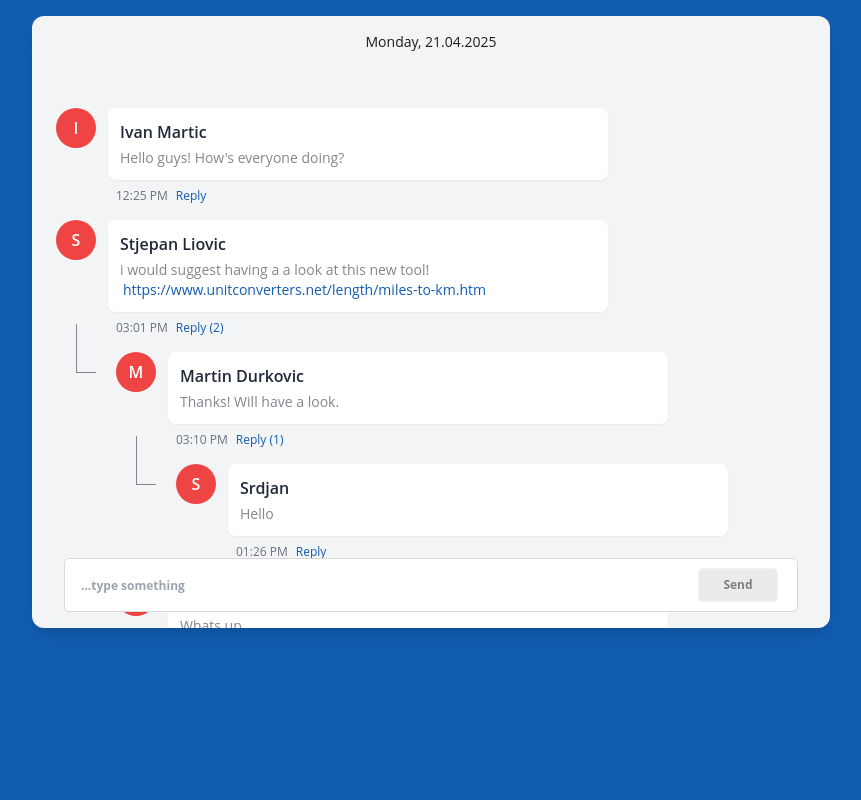
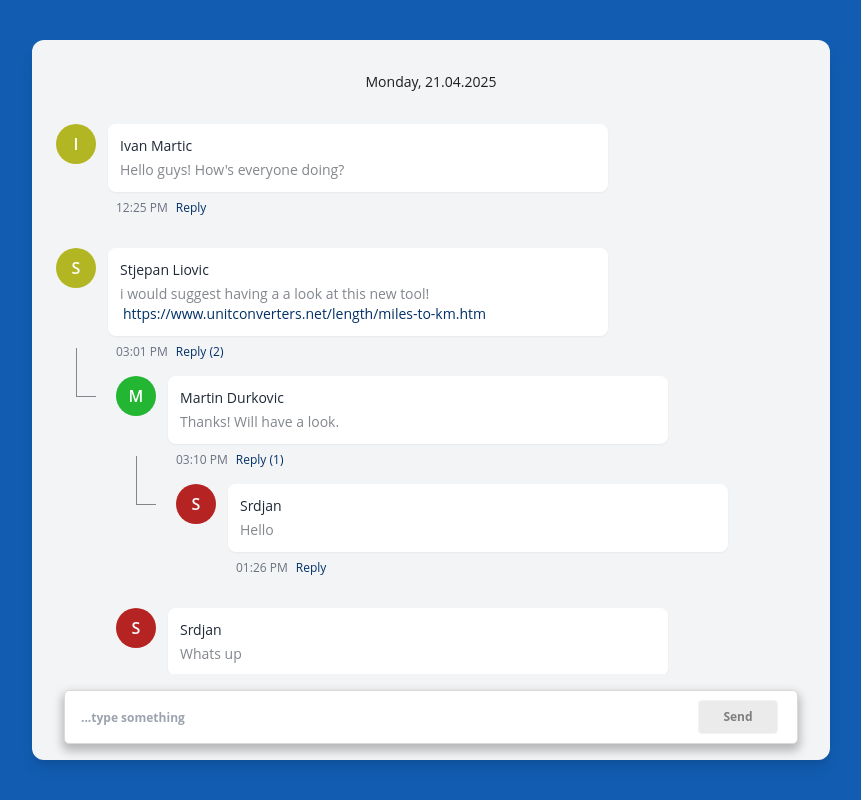
Before and after one commit to nmihin/messenger, a Vue app in the folder messenger-app/: page / in a window 1280 px wide. Shown: the whole page, without its empty margins (209-1070 px from the left). Built offline with nearby package versions, Linux system fonts and the light colour scheme.

Commit message:
fix: layout and styling fixes

```diff
--- a/messenger-app/src/App.vue
+++ b/messenger-app/src/App.vue
@@ -1,21 +1,17 @@
 <template>
-  <div class="min-h-screen bg-primary-500 flex justify-center items-start px-4 py-4 w-[100vw]">
-    <div class="w-full max-w-[798px] bg-gray-100 rounded-xl shadow-lg overflow-hidden relative">
-      <!-- Header with dynamic date -->
-      <div class="text-neutral-900 text-center text-sm py-4">
+  <div class="min-h-screen bg-primary-500 flex justify-center items-center px-4 py-4">
+    <div class="w-full max-w-[798px] bg-gray-100 rounded-xl shadow-lg overflow-hidden flex flex-col" style="height: 90vh;">
+      <div class="text-neutral-900 text-center text-sm py-4 flex-shrink-0 mt-4">
         {{ formattedDate }}
       </div>
-
-      <!-- Messages List -->
-      <div class="p-6 space-y-4 max-h-[70vh] overflow-y-auto pb-20 mr-4">
+      <div class="px-6 flex-grow overflow-y-auto mr-4">
         <CommentList
           :comments="commentsTree"
           @add-comment="handleAddComment"
+          class="space-y-4 pb-4"
         />
       </div>
-
-      <!-- Input Area -->
-      <div class="p-4 absolute w-full bottom-0 z-20">
+      <div class="p-4 flex-shrink-0 bg-transparent">
         <CommentInput @submit="handleAddComment" />
       </div>
     </div>
@@ -38,7 +34,6 @@ const formattedDate = computed(() => {
   return moment().format('dddd, DD.MM.YYYY')
 })
 
-
 function handleAddComment(payload: { text: string | { text: string }; parentId: string | null }) {
   const text = typeof payload.text === 'string' ? payload.text : payload.text.text
 
@@ -57,5 +52,4 @@ function handleAddComment(payload: { text: string | { text: string }; parentId:
   flatComments.value.push(newComment)
   commentsTree.value = buildCommentTree(flatComments.value)
 }
-
 </script>
--- a/messenger-app/src/components/CommentInput.vue
+++ b/messenger-app/src/components/CommentInput.vue
@@ -5,11 +5,11 @@
       @input="onInput"
       @keydown.enter="submit"
       placeholder="...type something"
-   class="w-full border border-neutral-100 rounded-[5px] px-4 py-4 pr-16 focus:outline-none focus:ring-2 focus:ring-primary focus:border-transparent placeholder:text-xs placeholder:font-bold text-sm text-neutral-500"
+   class="shadow-custom w-full border border-neutral-100 rounded-[5px] px-4 py-4 pr-16 focus:outline-none focus:ring-2 focus:ring-primary focus:border-transparent placeholder:text-xs placeholder:font-bold text-sm text-neutral-500"
     />
     <button
       @click="submit"
-      class="absolute right-3 top-1/2 -translate-y-1/2 bg-neutral-100 text-neutral-dark px-4 py-1 rounded-[5px] hover:bg-opacity-80 transition flex items-center justify-center border border-neutral-light mr-6 text-xs font-bold py-2 px-4 rounded min-w-[80px]"
+      class="absolute right-3 top-1/2 -translate-y-1/2 bg-neutral-100 text-neutral-dark hover:bg-opacity-80 transition flex items-center justify-center border border-neutral-light mr-6 text-xs font-bold py-2 px-4 rounded min-w-[80px]"
       :disabled="!input.trim()"
       :class="{ 'opacity-50 cursor-not-allowed': !input.trim() }"
     >
--- a/messenger-app/src/components/CommentItem.vue
+++ b/messenger-app/src/components/CommentItem.vue
@@ -1,11 +1,10 @@
 <template>
-  <div class="mb-4">
-    <!-- Main Comment -->
+  <div class="mb-8">
     <div class="flex gap-3">
-      <!-- Avatar with connector lines -->
       <div class="relative">
         <div
-          class="w-10 h-10 rounded-full bg-red-500 flex items-center justify-center text-white font-semibold relative z-10"
+          class="w-10 h-10 rounded-full flex items-center justify-center text-white font-semibold relative z-10"
+          :style="{ backgroundColor: getAvatarColor(comment.author.name) }"
         >
           <span>{{ comment.author.name.charAt(0) }}</span>
         </div>
@@ -14,7 +13,7 @@
       <div class="flex-1">
         <div class="bg-white p-3 rounded-lg shadow-sm max-w-[500px]">
           <div class="flex items-center gap-2">
-            <span class="font-semibold text-gray-800">{{ comment.author.name }}</span>
+            <span class="font-medium text-gray-800 text-sm">{{ comment.author.name }}</span>
           </div>
           <div class="flex items-center justify-between mt-1">
             <p class="text-sm text-neutral-500" v-html="formatCommentText(comment.text)"></p>
@@ -24,7 +23,7 @@
           <span class="text-xs text-gray-500">{{ formattedTime }}</span>
           <button
             @click="replying = !replying"
-            class="text-xs text-primary-500 hover:text-blue-700"
+            class="text-xs text-primary-700 hover:text-blue-700 font-medium"
           >
             {{ replying ? 'Cancel' : `Reply${comment.children?.length ? ` (${comment.children.length})` : ''}` }}
           </button>
@@ -32,7 +31,7 @@
         <!-- Reply Form -->
         <div v-if="replying" class="mt-2 pl-10 ">
           <CommentInput
-            @submit="submitReply"
+            @submit="(payload) => submitReply(payload.text)"
             @typing="onTyping"
             class="rounded-lg"
           />
@@ -40,12 +39,10 @@
       </div>
     </div>
 
-    <!-- Nested Replies with L-shaped connector -->
     <div
       v-if="comment.children?.length"
       class="mt-2 ml-5 pl-10 relative"
     >
-      <!-- Horizontal connector line -->
       <div
         class="absolute top-5 left-0 w-5 h-px bg-neutral-500 vertical-line"
       ></div>
@@ -70,12 +67,25 @@ const emit = defineEmits<{ (e: 'add-reply', payload: { text: string; parentId: s
 const replying = ref(false)
 const isTyping = ref(false)
 
+const avatarColors = ['#B62323', '#23B632', '#B3B623']
+
+function getAvatarColor(name: string): string {
+  if (!name) return avatarColors[0]
+
+  let hash = 0
+  for (let i = 0; i < name.length; i++) {
+    hash = name.charCodeAt(i) + ((hash << 5) - hash)
+  }
+  const index = Math.abs(hash) % avatarColors.length
+  return avatarColors[index]
+}
+
 function formatCommentText(text: unknown) {
   if (typeof text !== 'string') return ''
 
   const urlRegex = /(https?:\/\/[^\s]+)/g
   return text.replace(urlRegex, url => {
-    return `<a href="${url}" class="text-primary-500 hover:underline" target="_blank" rel="noopener noreferrer">${url}</a>`
+    return `<a href="${url}" class="text-primary-700 hover:underline" target="_blank" rel="noopener noreferrer">${url}</a>`
   })
 }
 
@@ -109,7 +119,6 @@ const formattedTime = computed(() => {
   min-height: 49px;
 }
 
-/* Style for links in comments */
 .text-blue-500 {
   color: #3b82f6;
 }
--- a/messenger-app/tailwind.config.js
+++ b/messenger-app/tailwind.config.js
@@ -7,15 +7,18 @@ module.exports = {
     extend: {
       colors: {
         primary: {
-          100: '#ECEEF1',  // Light blue-gray
-          500: '#125CB1',   // Primary blue
-          700: '#023168',   // Dark blue
+          100: '#ECEEF1',
+          500: '#125CB1',
+          700: '#023168',
         },
         neutral: {
-          100: '#D9D9D9',   // Light gray (your button color)
-          500: '#82878D',   // Medium gray
-          900: '#1E1E1E',   // Dark gray/black
+          100: '#D9D9D9',
+          500: '#82878D',
+          900: '#1E1E1E',
         }
+      },
+      boxShadow: {
+        'custom': '0px 5px 10px 2px rgba(0, 0, 0, 0.25)',
       }
     },
   },
```
